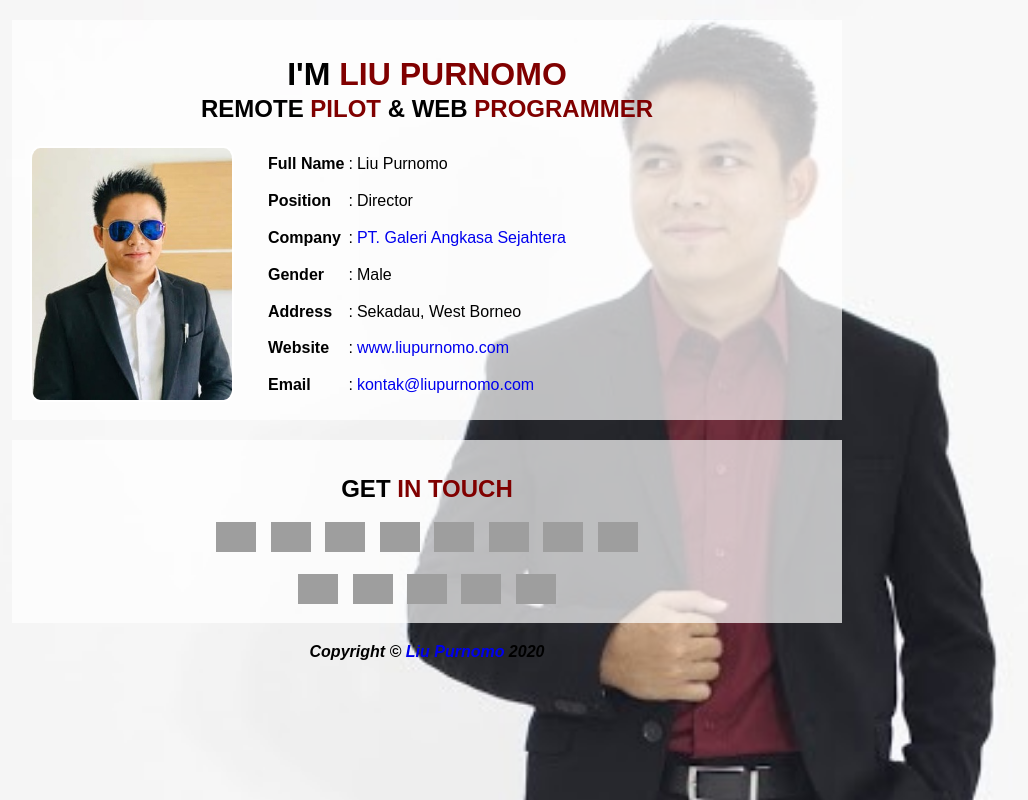
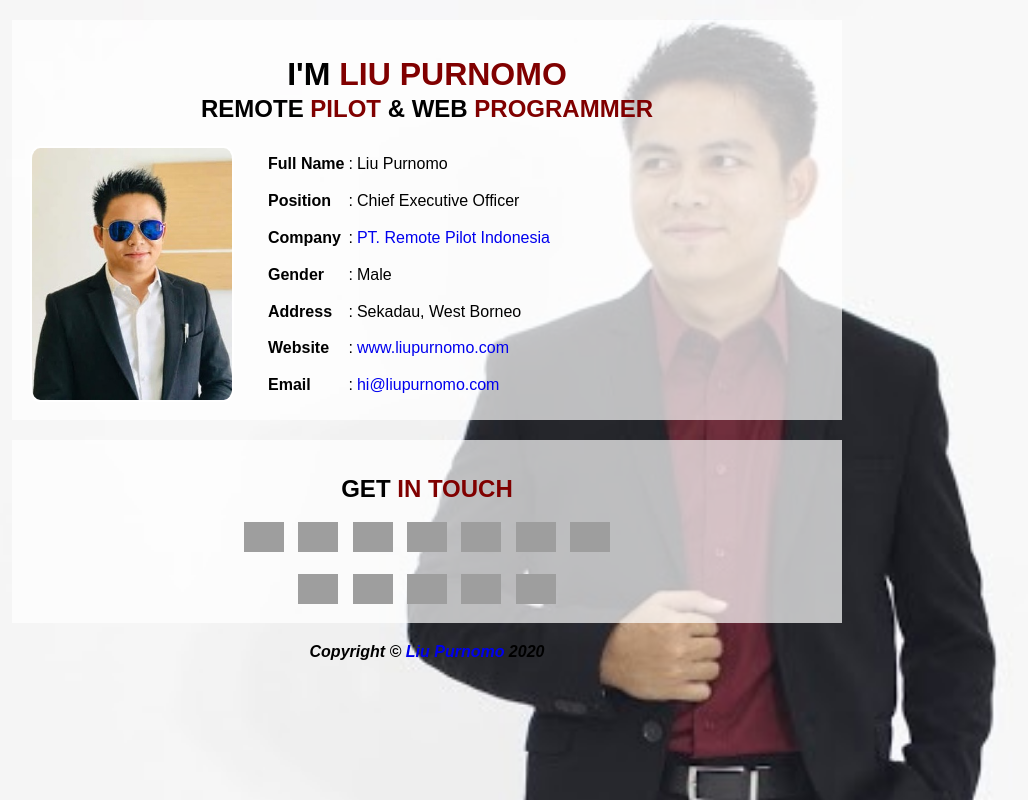
Before and after one commit to liu-purnomo/resume, a plain HTML site: page index.html in a window 1280 px wide. Shown: the whole page, without its empty margins (213-1241 px from the left). Drawn offline with Linux system fonts and the light colour scheme; grey boxes are pictures that could not be loaded.

Commit message:
changer link and company name

```diff
--- a/index.html
+++ b/index.html
@@ -38,10 +38,10 @@
                 <td>:</td> <td>Liu Purnomo</td>
             </tr>
             <tr>
-                <td><b>Position</b></td><td>:</td> <td>Director</td>
+                <td><b>Position</b></td><td>:</td> <td>Chief Executive Officer</td>
             </tr>
             <tr>
-                <td><b>Company</b></td><td>:</td> <td><a href="https://gas.co.id">PT. Galeri Angkasa Sejahtera</a></td>
+                <td><b>Company</b></td><td>:</td> <td><a href="https://remotepilot.id">PT. Remote Pilot Indonesia</a></td>
             </tr>
             <tr>
                 <td><b>Gender</b></td><td>:</td> <td>Male</td>
@@ -50,10 +50,10 @@
                 <td><b>Address</b></td><td>:</td> <td>Sekadau, West Borneo</td>
             </tr>
             <tr>
-                <td><b>Website</b></td><td>:</td> <td><a href="http://liupurnomo.com">www.liupurnomo.com</a></td>
+                <td><b>Website</b></td><td>:</td> <td><a href="https://liupurnomo.com">www.liupurnomo.com</a></td>
             </tr>
             <tr>
-                <td><b>Email</b></td><td>:</td><td><a href="mailto:kontak@liupurnomo.com">kontak@liupurnomo.com</a></td>
+                <td><b>Email</b></td><td>:</td><td><a href="mailto:hi@liupurnomo.com">hi@liupurnomo.com</a></td>
             </tr>
         </table>
     </div>
@@ -64,8 +64,7 @@
         <a class="icon" href="https://www.linkedin.com/in/liupurnomo/"><img src="https://liupurnomo.github.io/resume/icons/LinkedIn.png" alt="" width="40px"></a>
         <a class="icon" href="https://twitter.com/liupurnomo/"><img src="https://liupurnomo.github.io/resume/icons/Twitter.png" alt="" width="40px"></a>
         <a class="icon" href="https://www.behance.net/liupurnomo026e/moodboards/"><img src="https://liupurnomo.github.io/resume/icons/Behance.png" alt="" width="40px"></a>
-        <a class="icon" href="https://www.youtube.com/liuditube/"><img src="https://liupurnomo.github.io/resume/icons/YouTube.png" alt="" width="40px"></a>
-        <a class="icon" href="https://www.youtube.com/liuditube/"><img src="https://liupurnomo.github.io/resume/icons/YouTube.png" alt="" width="40px"></a>
+        <a class="icon" href="https://www.youtube.com/@liupurnomo/"><img src="https://liupurnomo.github.io/resume/icons/YouTube.png" alt="" width="40px"></a>
         <a class="icon" href="https://ikat.id/"><img src="https://liupurnomo.github.io/resume/icons/Blogger.png" alt="" width="40px"></a><br/><br/>
         <a class="icon" href="#"><img src="https://liupurnomo.github.io/resume/icons/WhatsApp.png" alt="" width="40px"></a>
         <a class="icon" href="#"><img src="https://liupurnomo.github.io/resume/icons/WordPress.png" alt="" width="40px"></a>
```
